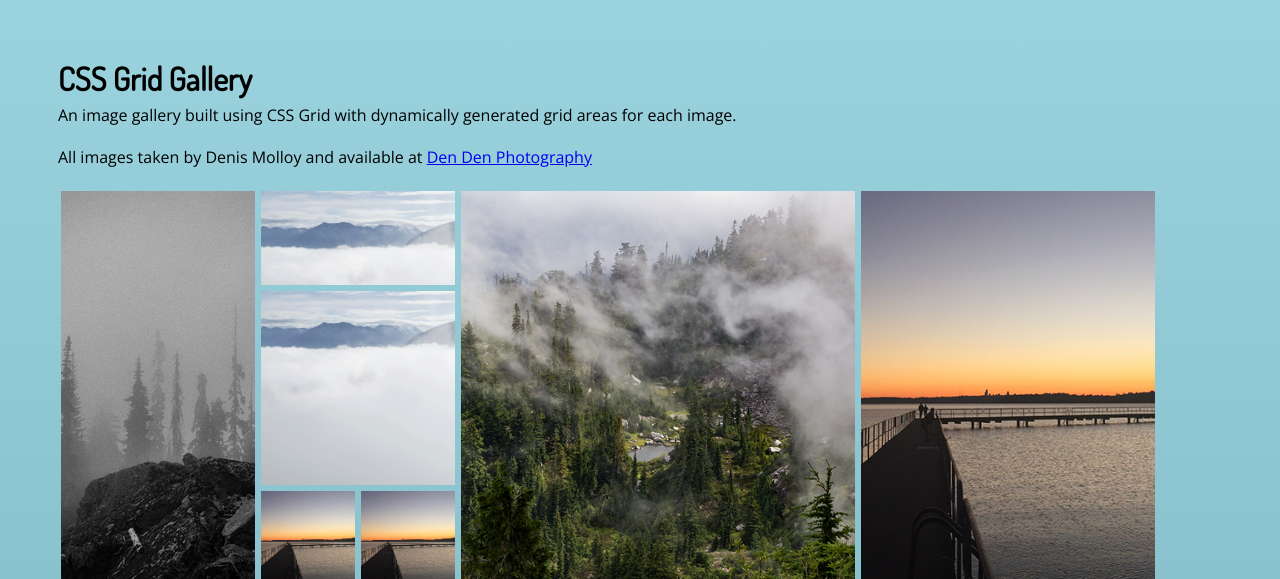
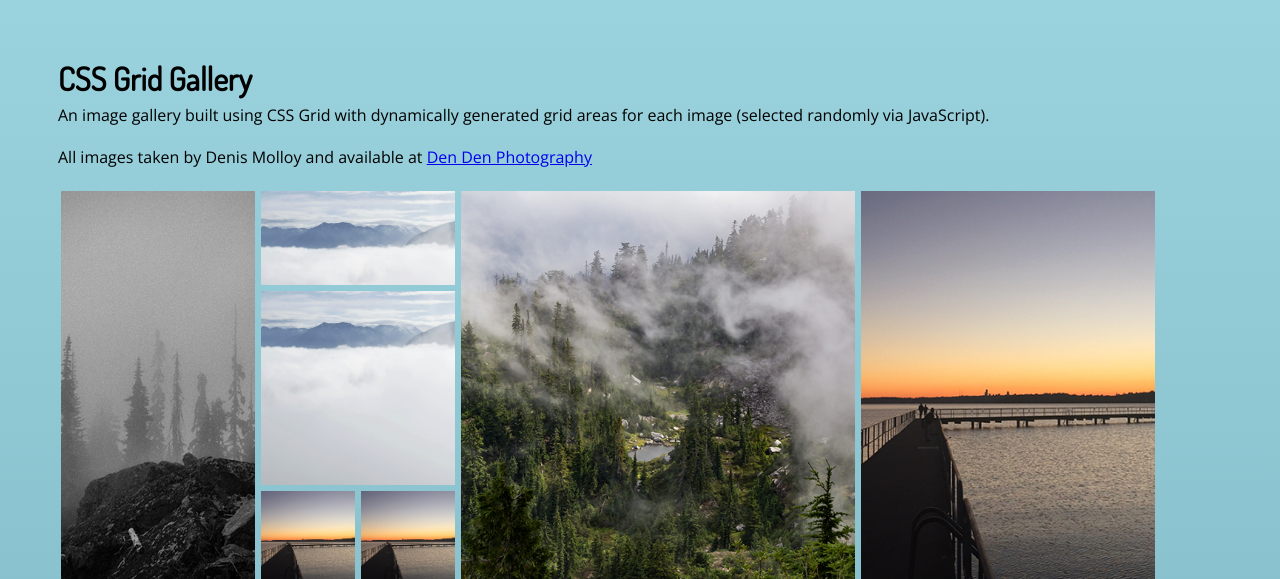
Before and after one commit to D-Molloy/grid_gallery, a plain HTML site: page index.html in a window 1280 px wide. Shown: the top 579 px of the page. Drawn offline with nearby package versions, Linux system fonts and the light colour scheme.

Commit message:
updated copy

```diff
--- a/index.html
+++ b/index.html
@@ -12,7 +12,7 @@
 
 <body>
     <h1 id="title-main">CSS Grid Gallery</h1>
-    <p id="title-sub">An image gallery built using CSS Grid with dynamically generated grid areas for each image.</p>
+    <p id="title-sub">An image gallery built using CSS Grid with dynamically generated grid areas for each image (selected randomly via JavaScript).</p>
     <p id="title-sub">All images taken by Denis Molloy and available at <a target="_blank" href="https://www.dendenphoto.com/">Den Den Photography</a></p>
     <div class="overlay">
         <div class="overlay-inner">
```
